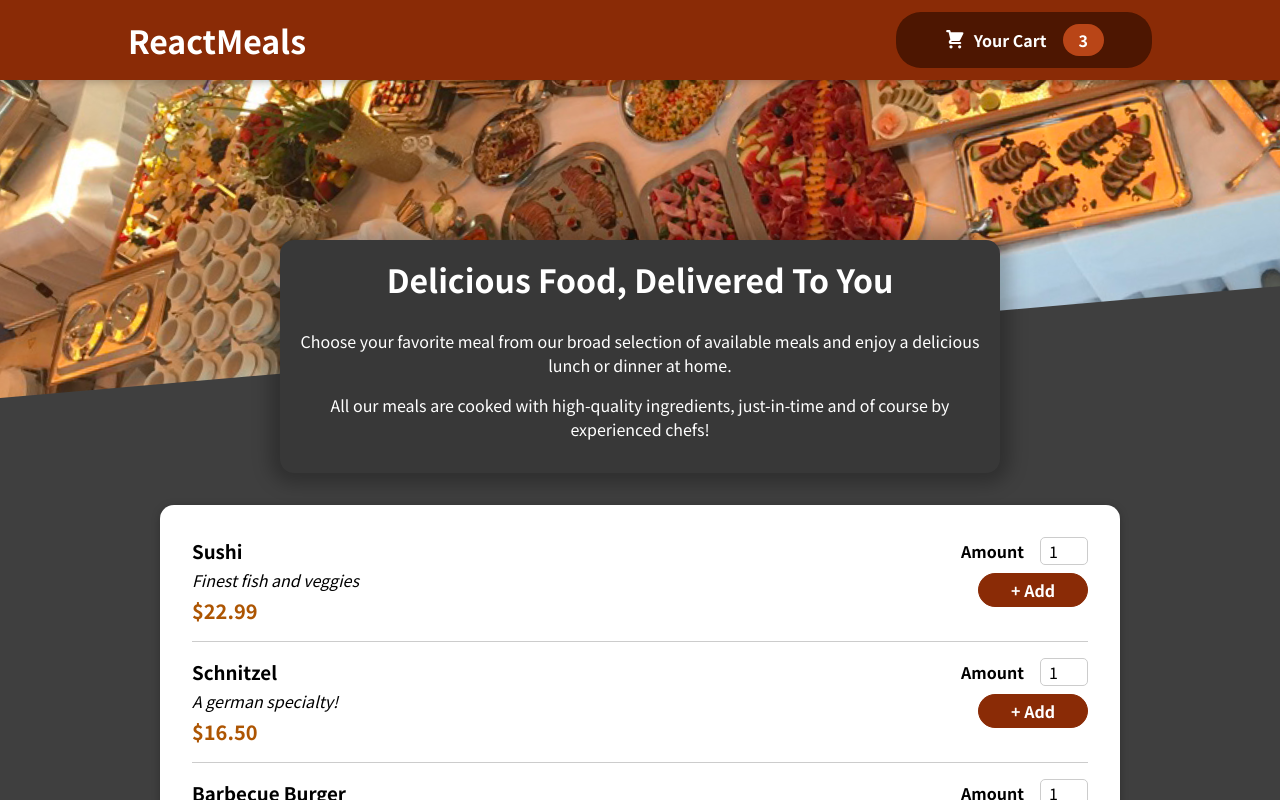
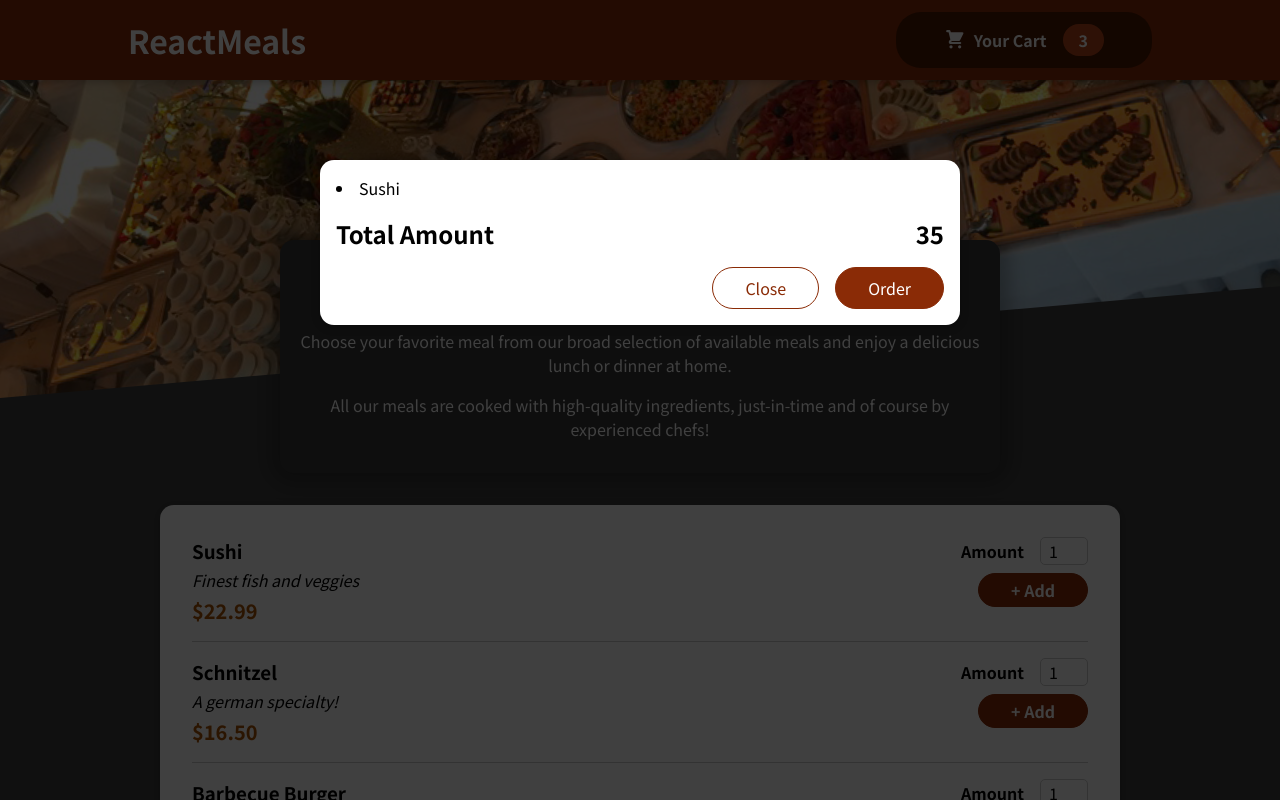
Before and after one commit to marnelfr/udemy.react, a React (Create React App) app: page / in a window 1280 px wide. Shown: the top 800 px of the page. Built offline with nearby package versions, Linux system fonts and the light colour scheme.

Commit message:
Added modal-context and its provider

```diff
--- a/src/App.js
+++ b/src/App.js
@@ -1,9 +1,11 @@
 import Header from "./components/Section11/Layout/Header";
 import Meals from "./components/Section11/Meals/Meals";
+import Cart from "./components/Section11/Cart/Cart";
 
 const App = props => {
   return (
     <>
+      <Cart/>
       <Header />
       <main>
         <Meals />
--- a/src/components/Section11/Cart/Cart.js
+++ b/src/components/Section11/Cart/Cart.js
@@ -1,10 +1,11 @@
 import styles from './Cart.module.css'
+import Modal from "../UI/Modal/Modal";
 
 const Cart = props => {
   const cartItems = [{id: 'c1', name: 'Sushi', amount: 3, price: 12.33}].map(item => <li>{item.name}</li>)
 
   return (
-    <>
+    <Modal>
       {cartItems}
       <div className={styles.total}>
         <span>Total Amount</span>
@@ -14,7 +15,7 @@ const Cart = props => {
         <button className={styles['button--alt']}>Close</button>
         <button className={styles.button}>Order</button>
       </div>
-    </>
+    </Modal>
   )
 }
 
--- a/src/components/Section11/UI/Modal/Modal.js
+++ b/src/components/Section11/UI/Modal/Modal.js
@@ -1,20 +1,22 @@
+import ReactDOM from "react-dom";
 import styles from './Modal.module.css'
 
 const Backdrop = props => <div className={styles.backdrop}/>
 
 const ModalContent = props => {
   return (
-    <div>
-      <div>
-        {}
-      </div>
+    <div className={styles.modal}>
+      <div className={styles.content}>{props.children}</div>
     </div>
   )
 }
 
 const Modal = props => {
   return (
-    <></>
+    <>
+      {ReactDOM.createPortal(<Backdrop/>, document.body)}
+      {ReactDOM.createPortal(<ModalContent>{props.children}</ModalContent>, document.body)}
+    </>
   )
 }
 
```
Also changed, not shown: src/store/Modal/modal-context.js (added, +28 -0 lines).
